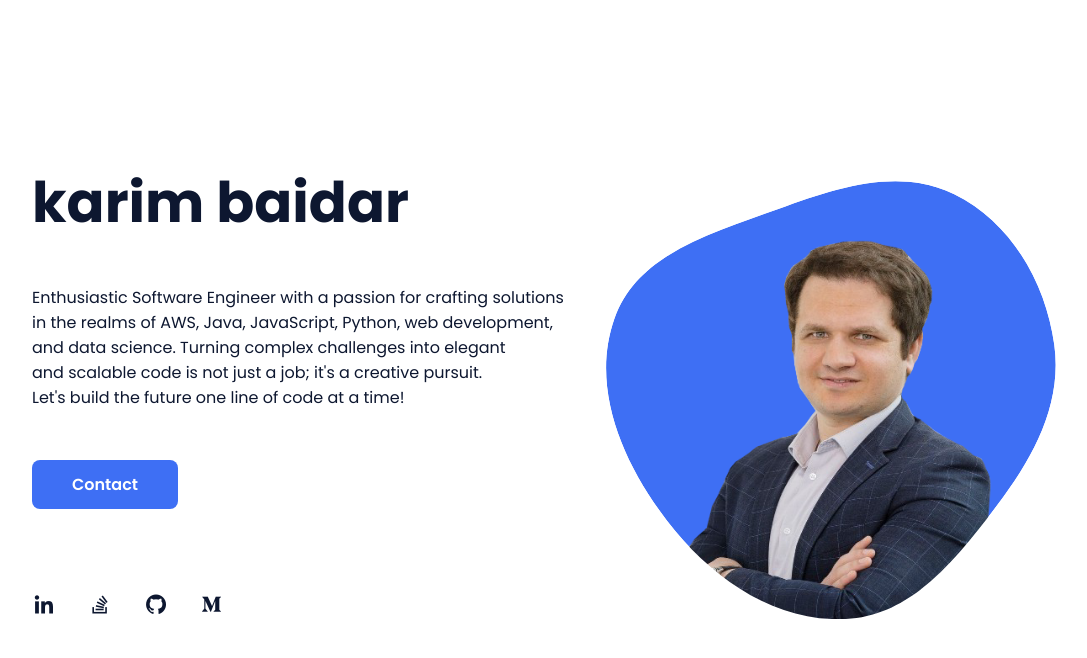
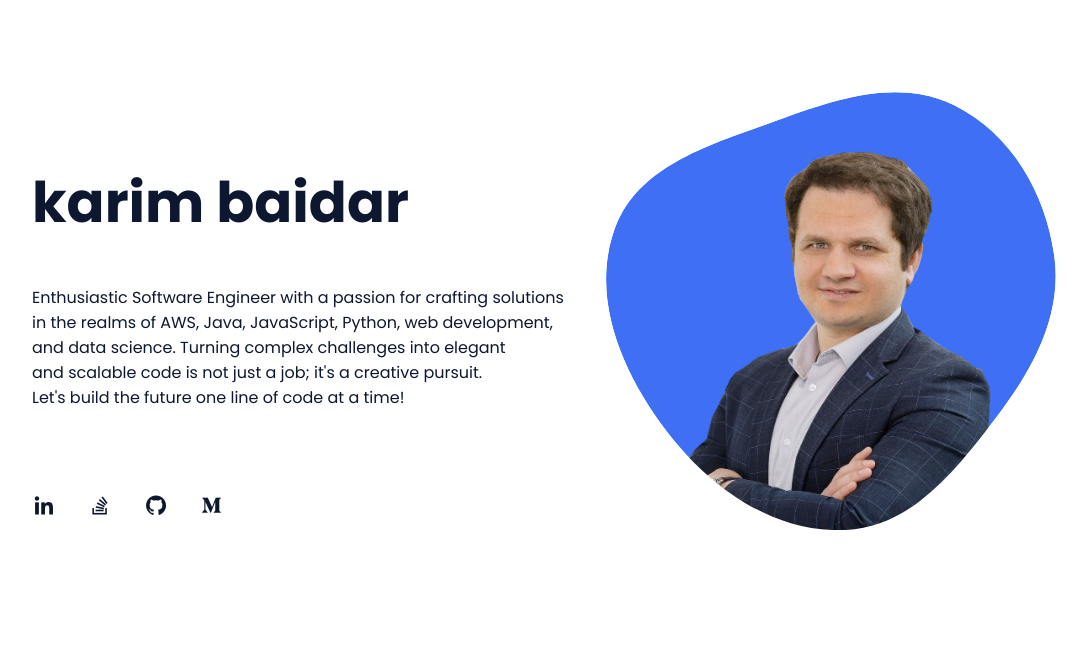
Before and after one commit to karimbaidar/karimbaidar.github.io, a plain HTML site: page index.html in a window 1280 px wide. Shown: the whole page, without its empty margins (96-1183 px from the left). Drawn offline with nearby package versions, Linux system fonts and the light colour scheme.

Commit message:
remove button from index

```diff
--- a/index.html
+++ b/index.html
@@ -24,8 +24,8 @@
                     Turning complex challenges into elegant <br/>
                     and scalable code is not just a job; it's a creative pursuit. <br/>
                     Let's build the future one line of code at a time!</p>
-                    <br/><br/>
-                    <a href="#" class="button">Contact</a>
+
+                   <!-- <a href="#" class="button">Contact</a> -->
                 </div>
 
                 <div class="home__social">
```
